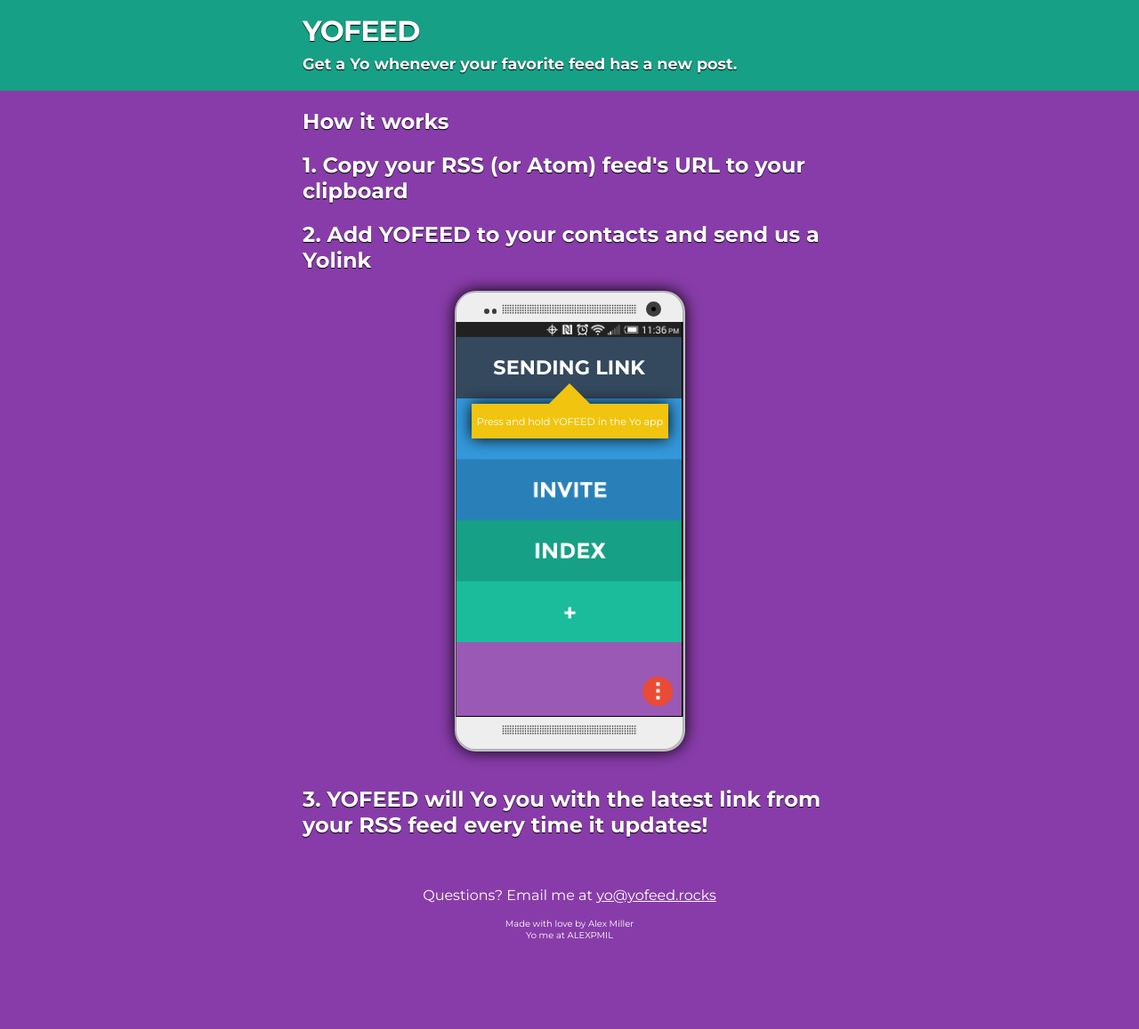
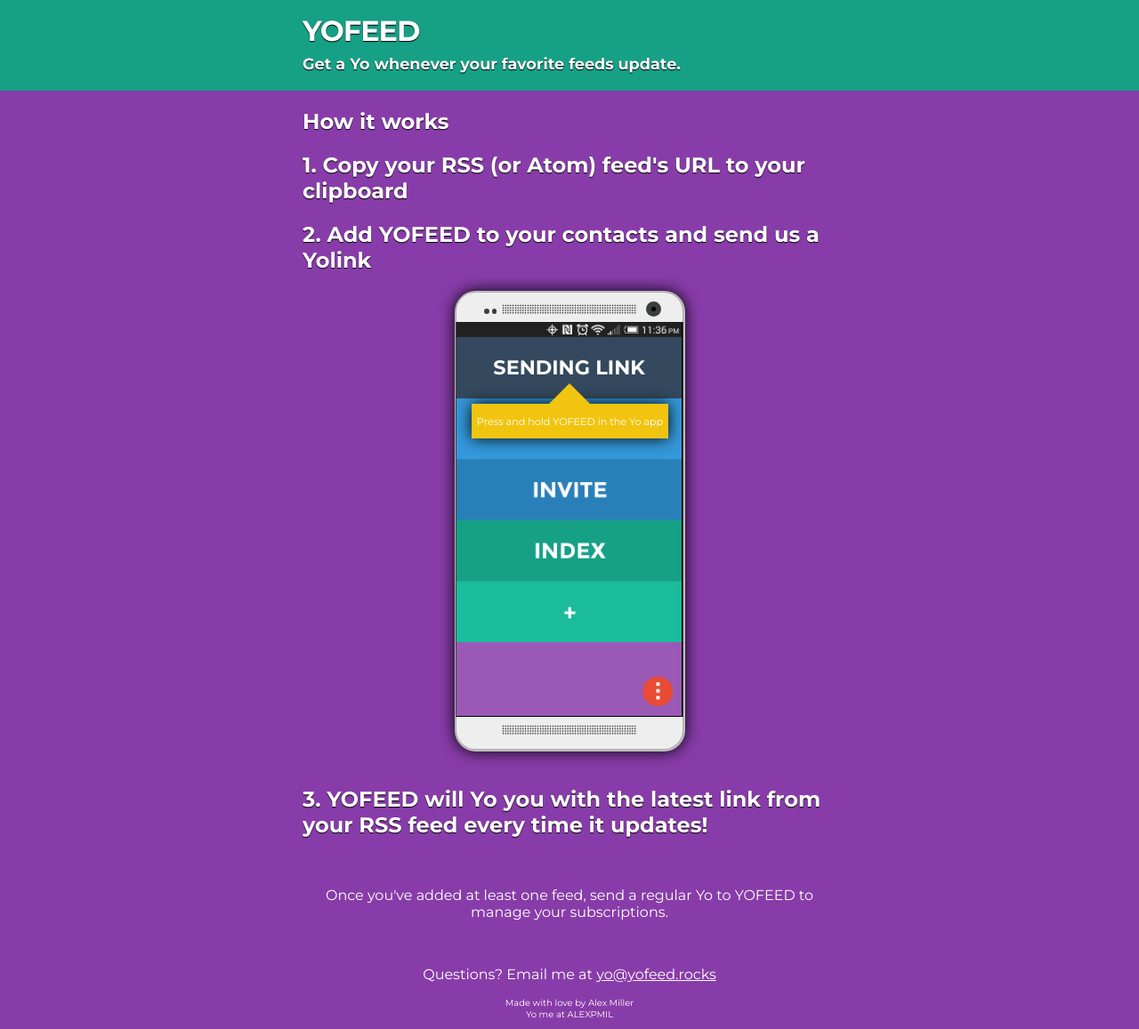
Before and after one commit to yofeed/yofeed.github.io, a Jekyll site: the page yo/index.html, which Jekyll copies as it is, in a window 1280 px wide. Shown: the whole page at 89% size. Built offline with Jekyll 4.4.1, drawn with Linux system fonts in a browser that asks for light colours; Markdown is read by kramdown in place of the engine named in the settings; before the commit the page ends 1068 px from its top, so only the background shows below that.

Commit message:
manage subscriptions

```diff
--- a/yo/index.html
+++ b/yo/index.html
@@ -178,10 +178,10 @@
             	margin-left: -36px;
             }
 
-            #email {
+            p {
                 text-align: center;
             }
-            #email a {
+            .email {
                 color: #ffffff;
             }
 
@@ -228,7 +228,7 @@
         <div class="green big-bar">
             <div class="contain">
                 <h1 class="main-title">YOFEED</h1>
-                <h3 class="subtitle">Get a Yo whenever your favorite feed has a new post.</h3>
+                <h3 class="subtitle">Get a Yo whenever your favorite feeds update.</h3>
             </div>
         </div>
         <div class="contain">
@@ -257,7 +257,9 @@
             </div>
             <h2>3. YOFEED will Yo you with the latest link from your RSS feed every time it updates!</h2>
             <br>
-            <p id="email">Questions? Email me at <a href="mailto:yo@yofeed.rocks">yo@yofeed.rocks</a<p>
+            <p>Once you've added at least one feed, send a regular Yo to YOFEED to manage your subscriptions.</p>
+            <br>
+            <p>Questions? Email me at <a href="mailto:yo@yofeed.rocks" class="email">yo@yofeed.rocks</a<p>
 
             <p id="credits">Made with love by <a href="http://alex.miller.im">Alex Miller</a><br>Yo me at ALEXPMIL</p>
         </div>
```
